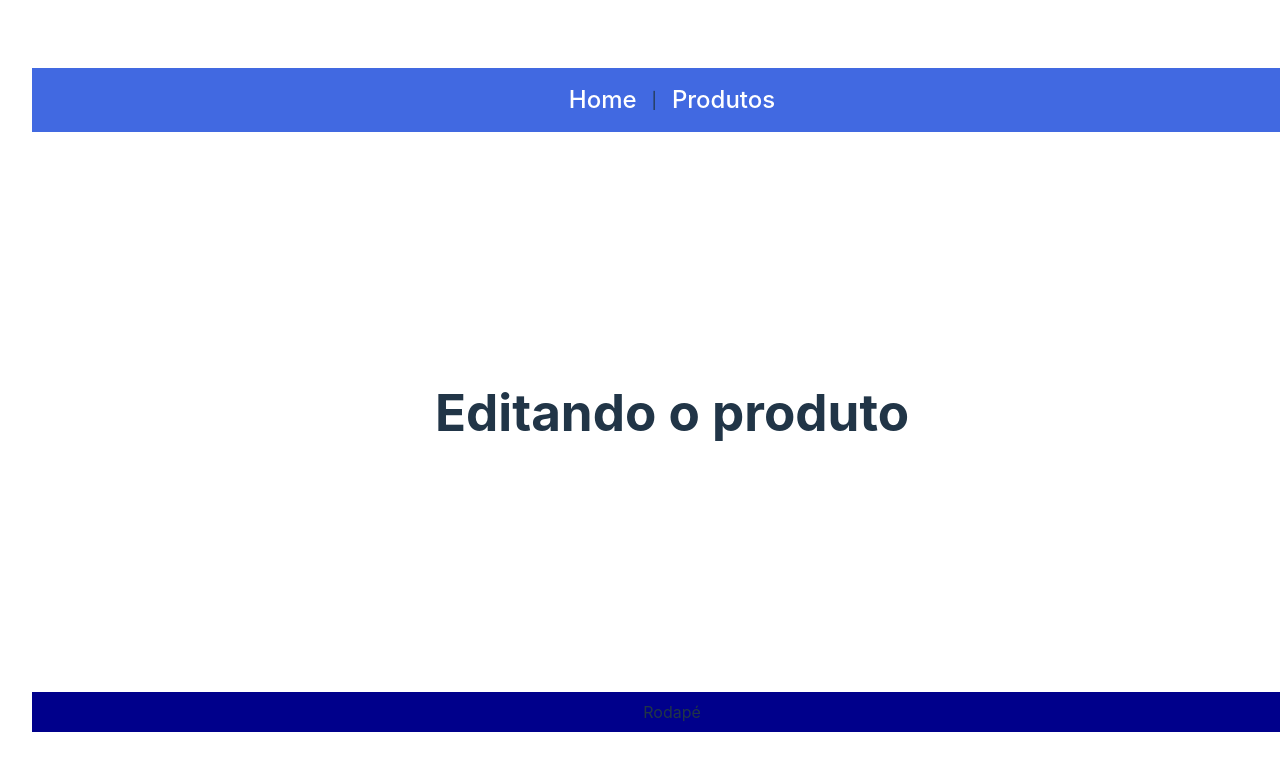
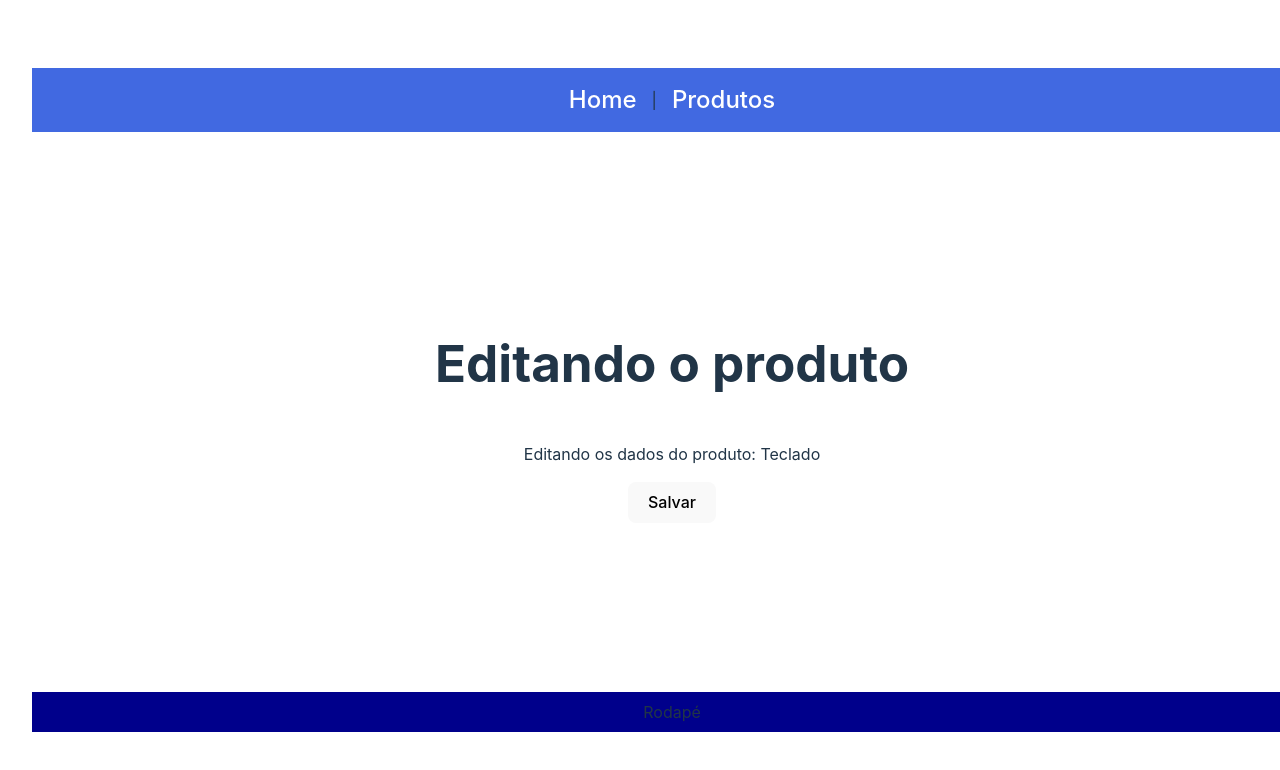
Before and after one commit to gustavocarvalho1997/cp2-p1, a React (Vite) app: page /produtos/editar/1 in a window 1280 px wide. Shown: the top 770 px of the page. Built offline with nearby package versions, Linux system fonts and the light colour scheme.

Commit message:
Configurando recebimento de dados

```diff
--- a/src/routes/EditarProdutos/index.jsx
+++ b/src/routes/EditarProdutos/index.jsx
@@ -1,8 +1,24 @@
+import { useParams, useNavigate } from "react-router-dom"
+import { listaProdutos } from "../../components/listaProdutos"
 
 export default function EditarProduto() {
+  const lista = listaProdutos
+  const { id } = useParams()
+  const navegacao = useNavigate()
+
+  const proc = lista.filter(prod => prod.id == id)
+  const produto = proc[0]
+
+  const salvar = () => {
+    alert(`Produto: ${produto.nome} editado com sucesso!`)
+    return navegacao('/produtos')
+  }
+
   return (
     <main>
       <h1>Editando o produto</h1>
+      <p>Editando os dados do produto: {produto.nome}</p>
+      <button onClick={salvar}>Salvar</button>
     </main>
   )
 }
```
Also changed, not shown: 1 other file (tests, documents, lock files or other folders).
